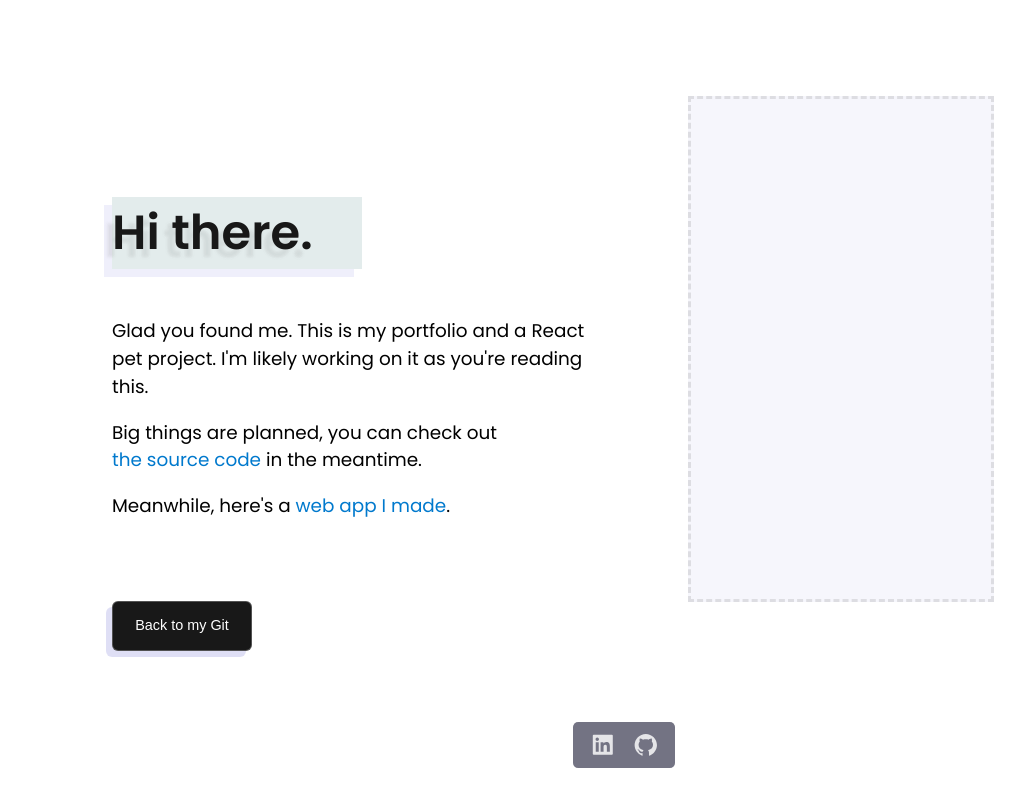
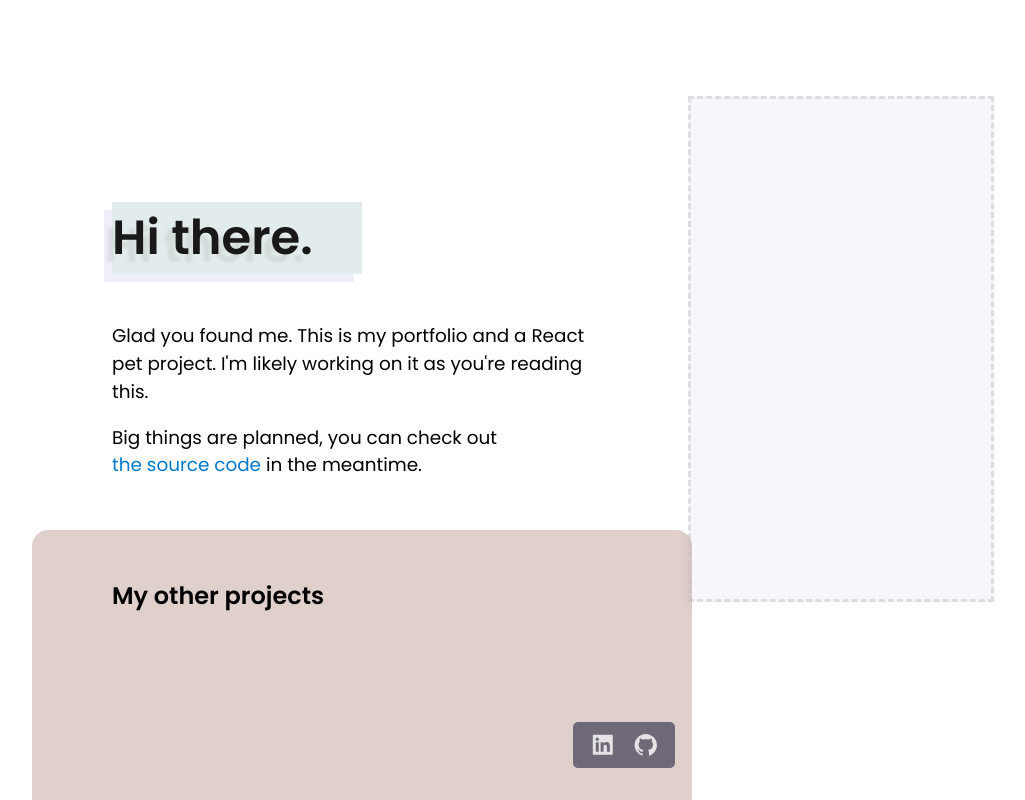
Before and after one commit to alexphl/alexphl.github.io, a React (Create React App) app: page / in a window 1280 px wide. Shown: the whole page, without its empty margins (16-1041 px from the left). Built offline with nearby package versions, Linux system fonts and the light colour scheme.

Commit message:
Update layout for projects tab

```diff
--- a/src/App.js
+++ b/src/App.js
@@ -9,16 +9,20 @@ function App() {
         <h5>
           <p> Glad you found me. This is my portfolio and a React pet project. I'm likely working on it as you're reading this.</p>
           <p> Big things are planned, you can check out <a href="https://web.cs.dal.ca/~olexiy/jobportal">the source code</a> in the meantime. </p>
-          <p className="linked"> Meanwhile, here's a <a href="https://web.cs.dal.ca/~olexiy/jobportal">web app I made</a>.</p>
         </h5>
 
       </header>
 
-      <main>
+      {/*<main>
         <a href='https://www.github.com/alexphl'>
           <ButtonFlat text='Back to my Git'/>
         </a>
-      </main>
+      </main>*/}
+
+      <div id="projects">
+        <h2>My other projects</h2>
+        <p>  </p>
+      </div>
 
       <div class="bgElement"></div>
 
--- a/src/index.css
+++ b/src/index.css
@@ -6,6 +6,7 @@
     --accent-blue: #4AB6FF;
     --text: white;
     --bg: #191B1A;
+    --bg-translucent: rgba(255,140,0,0.07);
   }
 }
 
@@ -14,6 +15,7 @@
     --accent-blue: #0079CD;
     --text: black;
     --bg: white;
+    --bg-translucent: rgba(100,20,0,0.2);
   }
 }
 
@@ -45,15 +47,29 @@ html, body, #root {
   overflow-x:hidden;
 }
 
-main {
+#projects {
+  z-index: 98;
+  height: 500px;
   grid-column: 2;
-  opacity: 0.9;
+  background-color: var(--bg-translucent);
+  backdrop-filter: blur(5px) saturate(100%);
+  border-radius: 1em;
+  padding: 3em 5em 3em 5em;
+  margin-left: -5em;
+  width: 500px;
+  max-width: 90%;
+  margin-bottom: 120px;
 }
 
 header {
+  padding-top: 600px;
   grid-column: 2;
-  padding-bottom: 50px;
+  padding-bottom: 20px;
   width: fit-content;
+}
+
+h2 {
+  margin: 0;
 }
 
 header h3 {
@@ -106,7 +122,7 @@ p.linked:hover {
 .bgElement {
   margin-top: 12vh;
   margin-left: 55vw;
-  position: absolute;
+  position: fixed;
   width: 300px;
   height: 500px;
   max-height: 78vh;
@@ -126,7 +142,7 @@ p.linked:hover {
 }
 
 footer {
-  position: absolute;
+  position: fixed;
   bottom: 0;
   display: grid;
   grid-template-columns: auto 80% auto;
@@ -149,11 +165,11 @@ footer {
   align-items: center;
   margin-bottom: 4vh;
   margin-top: 4vh;
-  transition: all 0.5s cubic-bezier(.25,.8,.25,1);
+  transition: all 0.3s cubic-bezier(.25,.8,.25,1.3);
 }
 
 #footerLinks:hover {
-  width: 4.5em;
+  width: 4.3em;
   background-color: rgba(80,80,150,0.8);
 }
 
```
